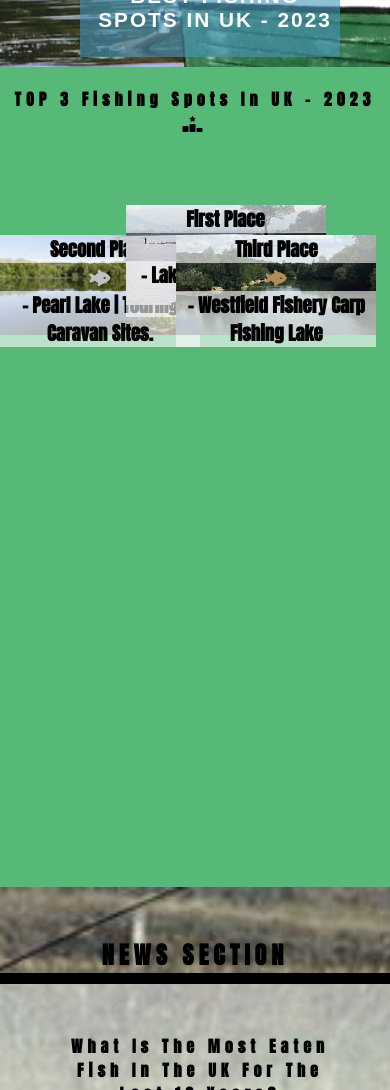
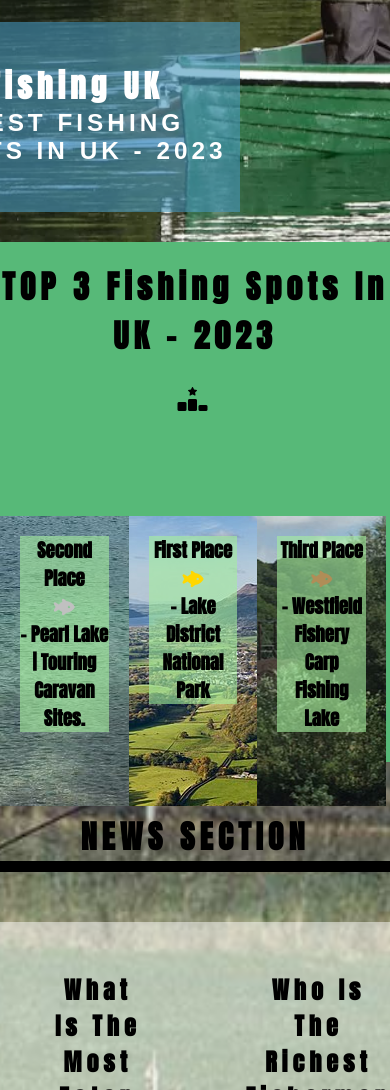
Before and after one commit to TodorSpasov1986/Project-1, a plain HTML site: page index.html in a window 390 px wide. Shown: the part 658-1748 px from the top of the page. Drawn offline with Linux system fonts and the light colour scheme; a web font is replaced by a local one.

Commit message:
changing most of the id to class , ading bigger pic and clearning index.html and style.css

```diff
--- a/assets/css/style.css
+++ b/assets/css/style.css
@@ -33,41 +33,39 @@ h2 {
     color: rgb(0, 0, 0)
 }
 
-.back {
-    background-color: rgba(253, 253, 253, 0.6);
-}
 
-#logo {
+
+.logo {
     float: left;
     font-size: 300%;
     margin-left: 30px;
 }
 
 /* navigation links */
-#menu {
+.menu {
     font-size: 125%;
     letter-spacing: 4px;
 
 }
 
-#menu,
-#logo {
+.menu,
+.logo {
     line-height: 75px;
 
 }
 
-#menu li {
+.menu li {
     float: right;
     list-style-type: none;
     margin-right: 25px;
 }
 
-#menu a {
+.menu a {
     text-decoration: none;
     color: inherit;
 }
 
-#menu a:hover {
+.menu a:hover {
     border-bottom: 1px solid rgb(10, 158, 47);
     color: rgb(10, 158, 47);
 }
@@ -78,7 +76,7 @@ h2 {
 }
 
 /* main image */
-#main-outer {
+.main-outer {
     height: 600px;
     width: 100%;
     overflow: hidden;
@@ -87,12 +85,12 @@ h2 {
 }
 
 /* cover text */
-#cover-text,
-#cover-text h2 {
+.cover-text,
+.cover-text h2 {
     color: white;
 }
 
-#main {
+.main {
     height: 600px;
     width: fit-content;
     width: 100%;
@@ -116,7 +114,7 @@ h2 {
     }
 }
 
-#cover-text {
+.cover-text {
     font-size: 130%;
     font-family: 'Labrada', sans-serif;
     text-transform: uppercase;
@@ -134,32 +132,9 @@ h2 {
     position: absolute;
 }
 
-#top-three {
-    height: 410px;
+.top-three {
+    height: 500px;
     text-align: center;
-
-
-}
-
-#second-spot {
-    padding-top: 30px;
-    width: 33.3%;
-    float: left;
-
-
-}
-
-#third-spot {
-    padding-top: 30px;
-    width: 33.3%;
-    float: right;
-
-
-}
-
-#first-spot {
-    width: 33.3%;
-    margin: 0 auto;
 
 }
 
@@ -174,42 +149,51 @@ h2 {
     padding-top: 50px;
     display: flex;
 }
-
-.one {
-    width: 96.5%;
+.pic{
+    width: 33%;
     padding-top: 50px;
     display: flex;
 }
 
 
+
 #square-container1 {
-    background: url(../images/LakeDistrct.jpeg) no-repeat center center;
-    scale: 195%;
-    width: 260px;
-    height: 125px;
+    background: url(../images/LakeDistrct.jpg) no-repeat center center;
+    padding-top: 50px;
+    width: 100%;
+    height: 250px;
     padding: 20px;
     margin: 0 auto;
 
 }
 
 #square-container2 {
-    background: url(../images/PearlLake.jpeg) no-repeat center center;
-    scale: 147%;
-    width: 250px;
-    height: 125px;
+    background: url(../images/PearlLake.jpg) no-repeat center center;
+    padding-top: 50px;
+    width: 100%;
+    height: 250px;
     padding: 20px;
     float: left;
+
 }
 
 #square-container3 {
-    background: url(../images/WestfieldFishery.jpeg) no-repeat center center;
-    scale: 147%;
-    width: 240px;
-    height: 125px;
+    background: url(../images/WestfieldFishery.jpg) no-repeat center center;
+    padding-top: 50px;
+    width: 100%;
+    height: 250px;
     padding: 20px;
     float: right;
+
 }
 
+.square h3{
+    background-color: rgba(166, 238, 159, 0.6);
+    text-align: center;
+    align-items: center;
+    width: 100%;
+
+}
 
 
 .fishing-news {
@@ -284,129 +268,17 @@ h2 {
     padding: 4%;
     color: rgb(255, 255, 255);
 }
+
 /* gallery */
-#pictures{
- clear: both;
- line-height: 0;
- column-count: 3;
- column-gap: 0;
+#pictures {
+    clear: both;
+    line-height: 0;
+    column-count: 3;
+    column-gap: 0;
 }
-#pictures img{
+
+#pictures img {
     width: 100%;
 }
+
 /* media queries */
-@media screen and (max-width: 1200px)
-{
-   p{
-    font-size: 85%;
-   }
-
-   .square{
-    height: 300px;
-   }
-   #top-three {
-    height: 800px;
-    text-align: center;
-   }
-   #spots{
-    font-size: 100%;
-   }
-   .spot{
-    display: inline;
-   }
-
-   #second-spot {
-    float:left;
-   }
-   #first-spot {
-    float: inline-start;
-   }
-   #third-spot{
-    float:inline-end
-   }
-
-   .container {
-    width: 100%;
-    padding-top: 50px;
-    display: inline;
-    float: none;
-   }
-   #main-outer {
-    height: 500px;
-    width: 100%;
-    overflow: hidden;
-    position: relative;
-}
-#square-container1 {
-    background: url(../images/LakeDistrct.jpeg) no-repeat center center;
-    scale: 100%;
-    width: 200px;
-    height: 100px;
-    padding: 0px;
-    margin: 0 auto;
-
-}
-
-#square-container2 {
-    background: url(../images/PearlLake.jpeg) no-repeat center center;
-    scale: 100%;
-    width: 200px;
-    height: 100px;
-    padding: 0px;
-    float: left;
-}
-
-#square-container3 {
-    background: url(../images/WestfieldFishery.jpeg) no-repeat center center;
-    scale: 100%;
-    width: 200px;
-    height: 100px;
-    padding: 0px;
-    float: right;
-}
-#menu {
-    font-size: 70%;
-    letter-spacing: 1px;
-
-}
-
-#menu,
-#logo {
-    line-height: 75px;
-
-}
-
-#menu li {
-    float: right;
-    list-style-type: none;
-    margin-right: 15px;
-}
-#logo {
-    float: left;
-    font-size: 200%;
-    margin-left: 10px;
-}
-#cover-text {
-    font-size: 130%;
-    font-family: 'Labrada', sans-serif;
-    text-transform: uppercase;
-    letter-spacing: 2px;
-    text-align: center;
-    width: 250px;
-    height: 120px;
-
-    padding-top: 30px;
-    padding-left: 10px;
-
-    background-color: rgb(70, 151, 189, .6);
-    bottom: 10px;
-    right: 50px;
-    position: absolute;
-}
-#newsh1 {
-    font-size: 150%;
-}
-.news-section>h2{
-font-size: 100%;
-}
-}
--- a/index.html
+++ b/index.html
@@ -16,11 +16,11 @@
 
     <Header>
         <a href="index.html">
-            <h1 id="logo">Best Fishing Places in UK</h1>
+            <h1 class="logo">Best Fishing Places in UK</h1>
         </a>
 
         <nav>
-            <ul id="menu">
+            <ul class="menu">
                 <li>
                     <a href="signup.html" class="active">Sigh Up <i class="fa-solid fa-sign-hanging"></i></a>
                 </li>
@@ -37,48 +37,48 @@
             </ul>
         </nav>
     </Header>
-    <section id="main-outer">
-        <div id="main"></div>
-        <div id="cover-text">
+    <section class="main-outer">
+        <div class="main"></div>
+        <div class="cover-text">
             <h2>Fishing UK</h2>
-            <h4>Best fishing spots in UK - 2023</h4>
+            <h3>Best fishing spots in UK - 2023</h3>
         </div>
     </section>
-    <section id="top-three">
-        <h2 id="spots">TOP 3 Fishing spots in UK - 2023
-            <hr><i class="fa-solid fa-ranking-star"></i>
+    <section class="top-three">
+        <h2 id="spots">TOP 3 Fishing spots in UK - 2023</h2>
+        <hr>
+        <h2><i class="fa-solid fa-ranking-star"></i>
         </h2>
-        <div class="one">
-            <div class="spot" id="second-spot">
+        <div class="container" class="one">
+            <div class="pic">
                 <div class="square" id="square-container2">
-                    <h3 class="back">Second Place <h3 id="silver"><i class="fa-solid fa-fish-fins"></i></h3></h3>
-                    <h3 class="back">   - Pearl Lake
+
+                    <h3 class="back">Second Place <h3 id="silver"><i class="fa-solid fa-fish-fins"></i></h3>
+                    </h3>
+                    <h3 class="back"> - Pearl Lake
                         | Touring Caravan Sites.</h3>
-                    <div id="square-cove-bg2">
 
                 </div>
             </div>
+            <div class="pic">
+            <div class="square" id="square-container1">
+                <h3 class="back">First Place<h3 id="gold"><i class="fa-solid fa-fish-fins"></i></h3>
+                </h3>
+                <h3 class="back"> - Lake District National
+                    Park </h3>
 
-            </div>
-            <div class="spot" id="first-spot">
-                <div class="square" id="square-container1">
-                    <h3 class="back">First Place<h3 id="gold"><i class="fa-solid fa-fish-fins"></i></h3></h3><h3 class="back"> - Lake District National
-                        Park </h3>
-                    <div id="square-cove-bg1">
 
             </div>
         </div>
+        <div class="pic">
+        <div class="square" id="square-container3">
+
+            <h3 class="back">Third Place <h3 id="bronze"><i class="fa-solid fa-fish-fins"></i></h3>
+            </h3>
+            <h3 class="back">- Westfield Fishery
+                Carp Fishing Lake</h3>
 
         </div>
-            <div class="spot" id="third-spot">
-                <div class="square" id="square-container3">
-                    <h3 class="back">Third Place <h3 id="bronze"><i class="fa-solid fa-fish-fins"></i></h3></h3><h3 class="back">- Westfield Fishery
-                        Carp Fishing Lake</h3>
-                    <div id="square-cove-bg3">
-
-                    </div>
-                </div>
-
         </div>
         </div>
 
@@ -118,9 +118,7 @@
                 <p>Defra will not carry out any further investigations into the cause of shellfish deaths in the
                     North East of England, and there is ‘no question’ of the government offering any financial
                     support or compensation to fishermen in the region, reports Tim Oliver.
-                    <hr>To find out the full story, please press <a
-                        href="https://fishingnews.co.uk/news/outrage-as-defra-closes-file-on-die-offs/"
-                        target="_blank">here</a>
+
 
                 <p>
             </div>
```
Also changed, not shown: gallery.html (+2 -2 lines), places.html (+2 -2 lines), signup.html (+2 -2 lines), assets/images/LakeDistrct.jpeg (deleted), assets/images/LakeDistrct.jpg (added), assets/images/PearlLake.jpeg (deleted), assets/images/PearlLake.jpg (added), assets/images/WestfieldFishery.jpeg (deleted), assets/images/WestfieldFishery.jpg (added). Lines whose indentation alone changed are shown as unchanged.
